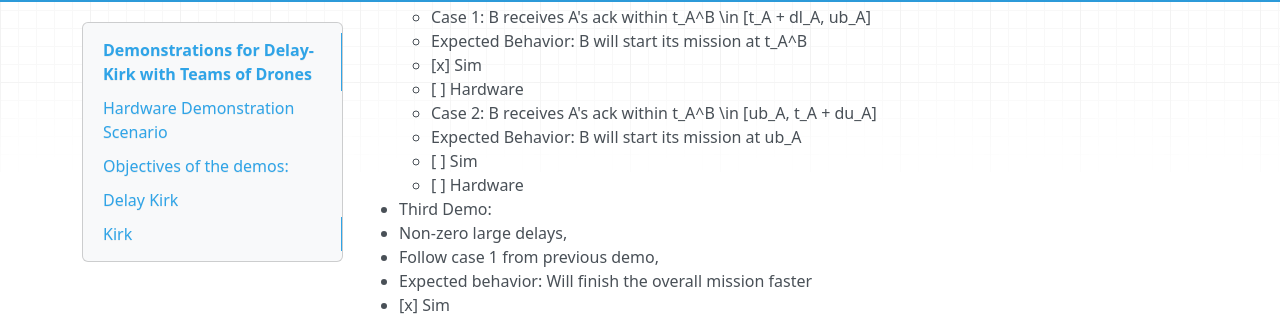
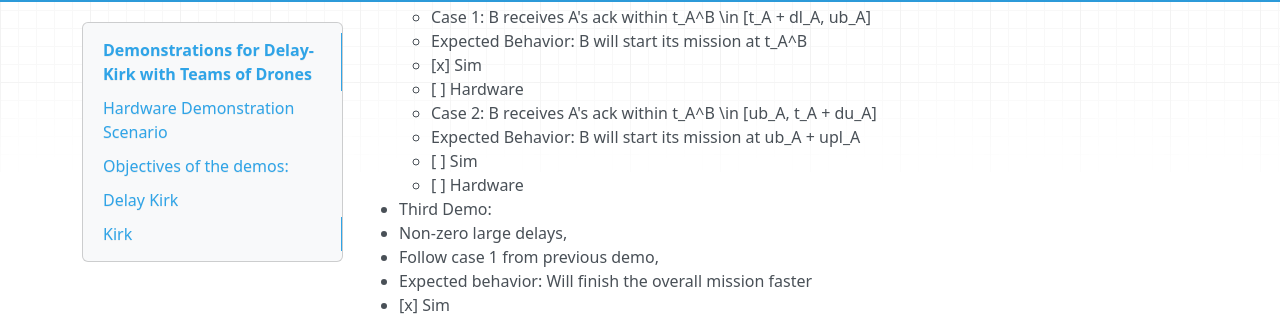
Before and after one commit to delay-planner/internal-wiki, an MkDocs documentation site: the page built from docs/demos.md, in a window 1280 px wide and 900 px high, scrolled down 1673 px. Shown: the part 134-455 px from the top of the window. Built offline with MkDocs 1.6.1, drawn with Linux system fonts in a browser that asks for light colours; nearby versions of some CDN libraries.

Commit message:
small correction

```diff
--- a/docs/demos.md
+++ b/docs/demos.md
@@ -68,7 +68,7 @@ Upload B:                                                                |------
       - [x] Sim
       - [ ] Hardware
     - Case 2:  B receives A's ack within t_A^B \in [ub_A, t_A + du_A]
-      - Expected Behavior: B will start its mission at ub_A
+      - Expected Behavior: B will start its mission at ub_A + upl_A
       - [ ] Sim
       - [ ] Hardware
 - Third Demo:
```
